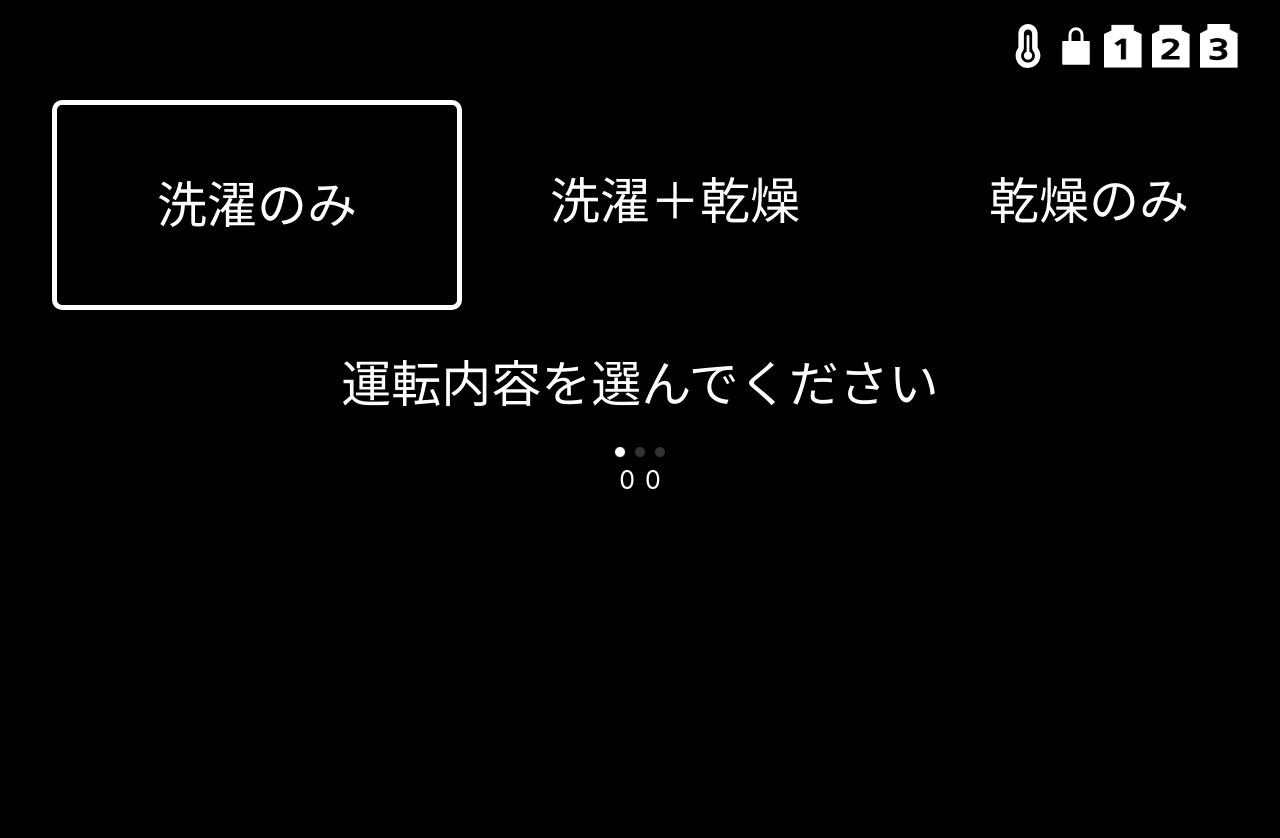
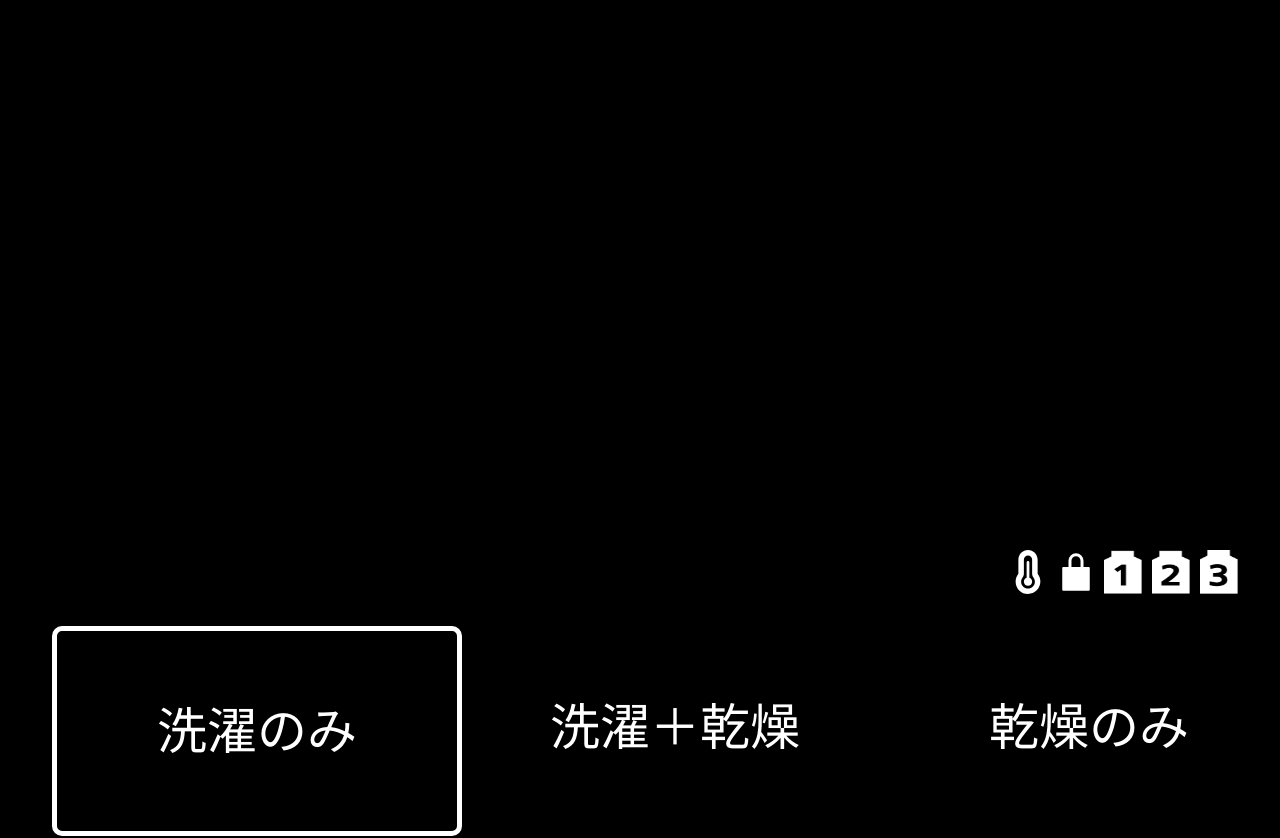
Before and after one commit to NakanishiJO3GPL/SheetSliderDemo, a React app: page / in a window 1280 px wide. Shown: the top 838 px of the page. Before the commit the page ends 800 px from the top, so only its background shows below. Built offline with nearby package versions, Linux system fonts and the light colour scheme; the HTML template or start-up script is replaced by a standard one.

Commit message:
Readjust display position

```diff
--- a/src-tauri/tauri.conf.json
+++ b/src-tauri/tauri.conf.json
@@ -13,8 +13,8 @@
     "windows": [
       {
         "title": "sheetsliderdemo",
-        "width": 1464,
-        "height": 617,
+        "width": 2404,
+        "height": 1080,
 		"resizable": true,
 		"fullscreen": false
       }
--- a/src/CardScroller.tsx
+++ b/src/CardScroller.tsx
@@ -213,7 +213,7 @@ const CardScroller: React.FC<Props> = ({
 	};
 
 	return (
-		<div style={{ marginTop: "550px", width: "100%", maxWidth: 1200, margin: "24px auto" }}>
+		<div style={{ margin: "550px auto", width: "100%", maxWidth: 1200 }}>
 			<div style={styles.status_container}>
 				<div style={styles.status_label}>
 					<span>{course1}</span>
@@ -309,6 +309,7 @@ const CardScroller: React.FC<Props> = ({
 				})}
 			</div>
 
+			{/* for DEBUG
 			<div style={{
 				display: "flex",
 				justifyContent: "center",
@@ -321,6 +322,7 @@ const CardScroller: React.FC<Props> = ({
 				<span style={{marginRight: "10px"}}>{adcValue}</span>
 				<span style={{marginRight: "10px"}}>{keyEvent}</span>
 			</div>
+			*/}
 		</div>
 	);
 };
```
